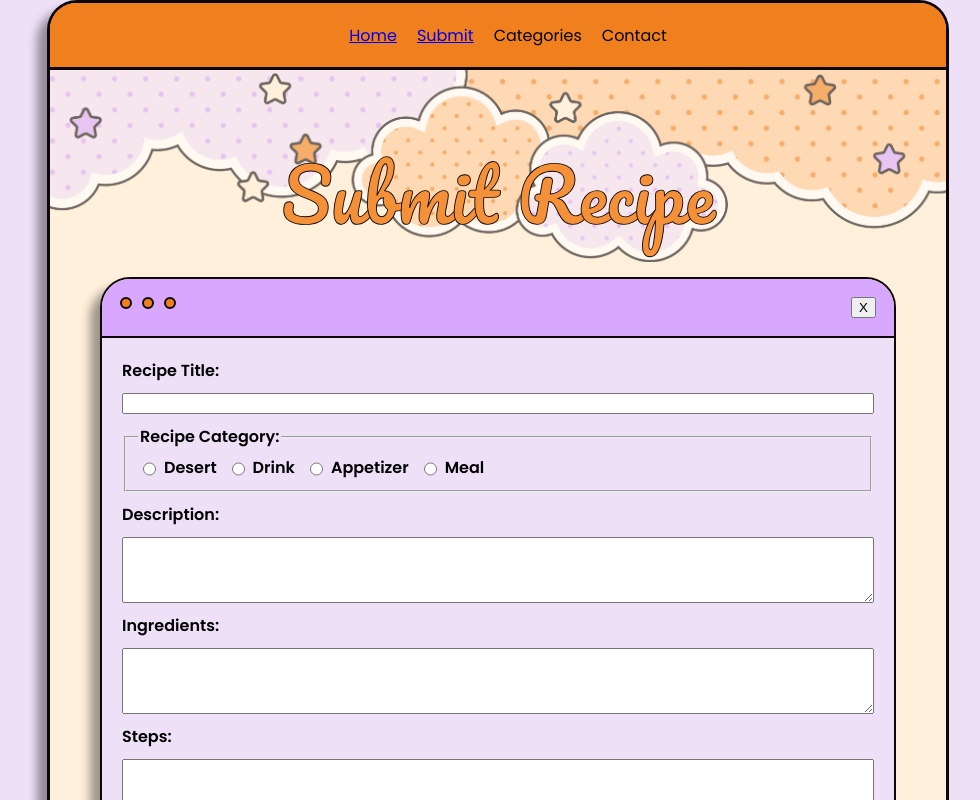
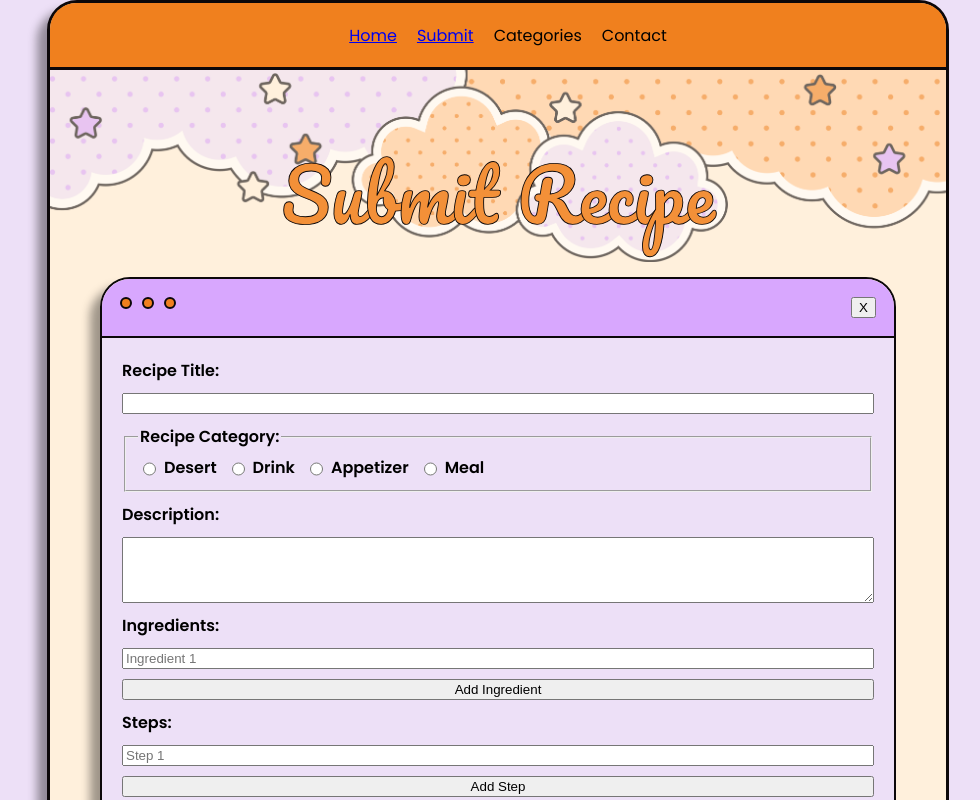
Before and after one commit to RaeannW/HalloweenLandingPage, a React (Vite) app: page /submitRecipe in a window 1280 px wide. Both pictures are taken after a click on the button "Submit Recipe". Shown: the top 800 px of the page, without its empty margins (142-1122 px from the left). Built offline with nearby package versions, Linux system fonts and the light colour scheme; no server answers.

Commit message:
updated ingredients and steps in RecipeForm with new field and button for each

```diff
--- a/src/components/RecipeCard.jsx
+++ b/src/components/RecipeCard.jsx
@@ -26,12 +26,31 @@ export default function RecipeCard({
 
   return (
     <div className="recipeCard">
-              <h3 className="cardTitle">{title}</h3>
+      <h3 className="cardTitle">{title}</h3>
       {categoryImages[category] || null}
       <span className="cardCategory">{category}</span>
       <p className="cardDescription">{description}</p>
-      <p className="cardIngredients">{ingredients}</p>
-      <p className="cardSteps">{steps}</p>
+
+      {Array.isArray(ingredients) ? (
+        <ul className="cardIngredients">
+          {ingredients.map((ing, index) => (
+            <li key={index}>{ing}</li>
+          ))}
+        </ul>
+      ) : (
+        <p className="cardIngredients">{ingredients}</p>
+      )}
+
+      {Array.isArray(steps) ? (
+        <ul className="cardSteps">
+          {steps.map((step, index) => (
+            <li key={index}>{step}</li>
+          ))}
+        </ul>
+      ) : (
+        <p className="cardSteps">{steps}</p>
+      )}
+
       <span className="cardAuthor">By: {name}</span>
       <span className="createdAt"> {formattedDate}</span>
     </div>
--- a/src/components/RecipeForm.jsx
+++ b/src/components/RecipeForm.jsx
@@ -3,7 +3,7 @@ import { addDoc, collection, serverTimestamp } from "firebase/firestore";
 import { db } from "../firebase.config.js";
 
 export default function RecipeForm() {
-  const [isFormOpen, setIsFormOpen] = useState(false);
+  const [isFormOpen, setIsFormOpen] = useState();
 
   const handleOpen = () => {
     setIsFormOpen(true);
@@ -17,10 +17,44 @@ export default function RecipeForm() {
     Title: "",
     Category: "",
     Description: "",
-    Ingredients: [],
-    Steps: [],
+    Ingredients: [""],
+    Steps: [""],
     Name: "",
   });
+
+  const handleIngredientChange = (index, value) => {
+    const newIngredients = [...form.Ingredients];
+    newIngredients[index] = value;
+
+    setForm({
+      ...form,
+      Ingredients: newIngredients,
+    });
+  };
+
+  const addIngredient = () => {
+    setForm({
+      ...form,
+      Ingredients: [...form.Ingredients, ""],
+    });
+  };
+
+  const handleStepsChange = (index, value) => {
+    const newSteps = [...form.Steps];
+    newSteps[index] = value;
+
+    setForm({
+      ...form,
+      Steps: newSteps,
+    });
+  };
+
+  const addStep = () => {
+    setForm({
+      ...form,
+      Steps: [...form.Steps, ""],
+    });
+  };
 
   const handleChange = (e) => {
     setForm({ ...form, [e.target.name]: e.target.value });
@@ -28,6 +62,10 @@ export default function RecipeForm() {
 
   const handleSubmit = async (e) => {
     e.preventDefault();
+    const cleanedIngredients = form.Ingredients.filter(
+      (ing) => ing.trim() !== ""
+    );
+    const cleanedSteps = form.Steps.filter((step) => step.trim() !== "");
     await addDoc(collection(db, "recipes"), {
       ...form,
       createdAt: serverTimestamp(),
@@ -36,8 +74,8 @@ export default function RecipeForm() {
       Title: "",
       Category: "",
       Description: "",
-      Ingredients: [],
-      Steps: [],
+      Ingredients: [""],
+      Steps: [""],
       Name: "",
     });
   };
@@ -132,22 +170,38 @@ export default function RecipeForm() {
             ></textarea>
 
             <label htmlFor="Ingredients">Ingredients:</label>
-            <textarea
-              id="ingredients"
-              name="Ingredients"
-              rows="4"
-              onChange={handleChange}
-              value={form.Ingredients}
-            ></textarea>
+            {form.Ingredients.map((ingredient, index) => (
+              <input
+                type="text"
+                key={index}
+                id="ingredients"
+                name="Ingredients"
+                value={ingredient}
+                onChange={(e) => handleIngredientChange(index, e.target.value)}
+                required={index === 0}
+                placeholder={`Ingredient ${index + 1}`}
+              ></input>
+            ))}
+            <button type="button" onClick={addIngredient}>
+              Add Ingredient
+            </button>
 
             <label htmlFor="Steps">Steps:</label>
-            <textarea
-              id="steps"
-              name="Steps"
-              rows="8"
-              onChange={handleChange}
-              value={form.Steps}
-            ></textarea>
+            {form.Steps.map((step, index) => (
+              <input
+                type="text"
+                key={index}
+                id="steps"
+                name="Steps"
+                onChange={(e) => handleStepsChange(index, e.target.value)}
+                value={step}
+                required={index === 0}
+                placeholder={`Step ${index + 1}`}
+              ></input>
+            ))}
+            <button type="button" onClick={addStep}>
+              Add Step
+            </button>
 
             <label htmlFor="Name">Your Name:</label>
             <input
--- a/src/styles.css
+++ b/src/styles.css
@@ -346,7 +346,13 @@ legend {
   display: block;
   font-weight: 600;
 }
-
 .orangeButton:hover {
     background-color: var(--dark-purple);
 }
+
+/* Recipe Cards */
+.cardIngredients, .cardSteps {
+  list-style: none;
+  padding: 0;
+  margin: 0;
+}
```
